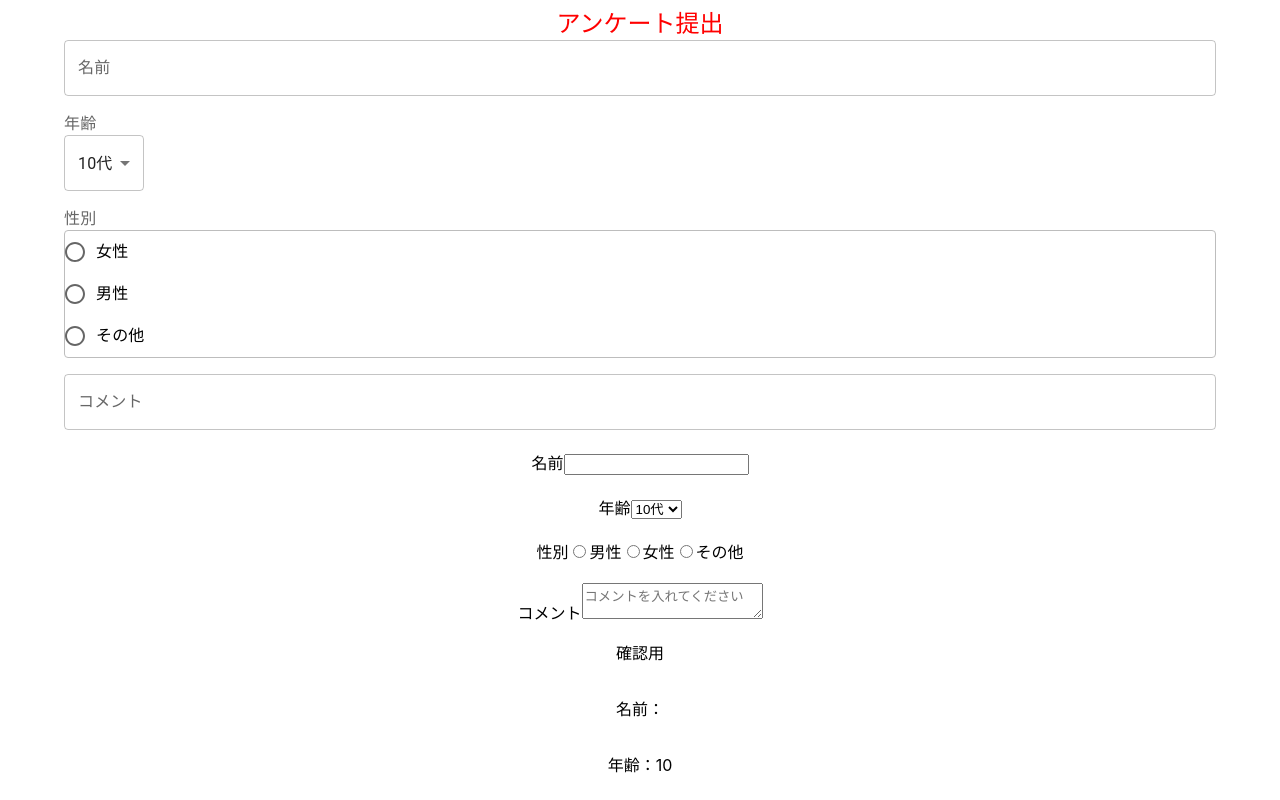
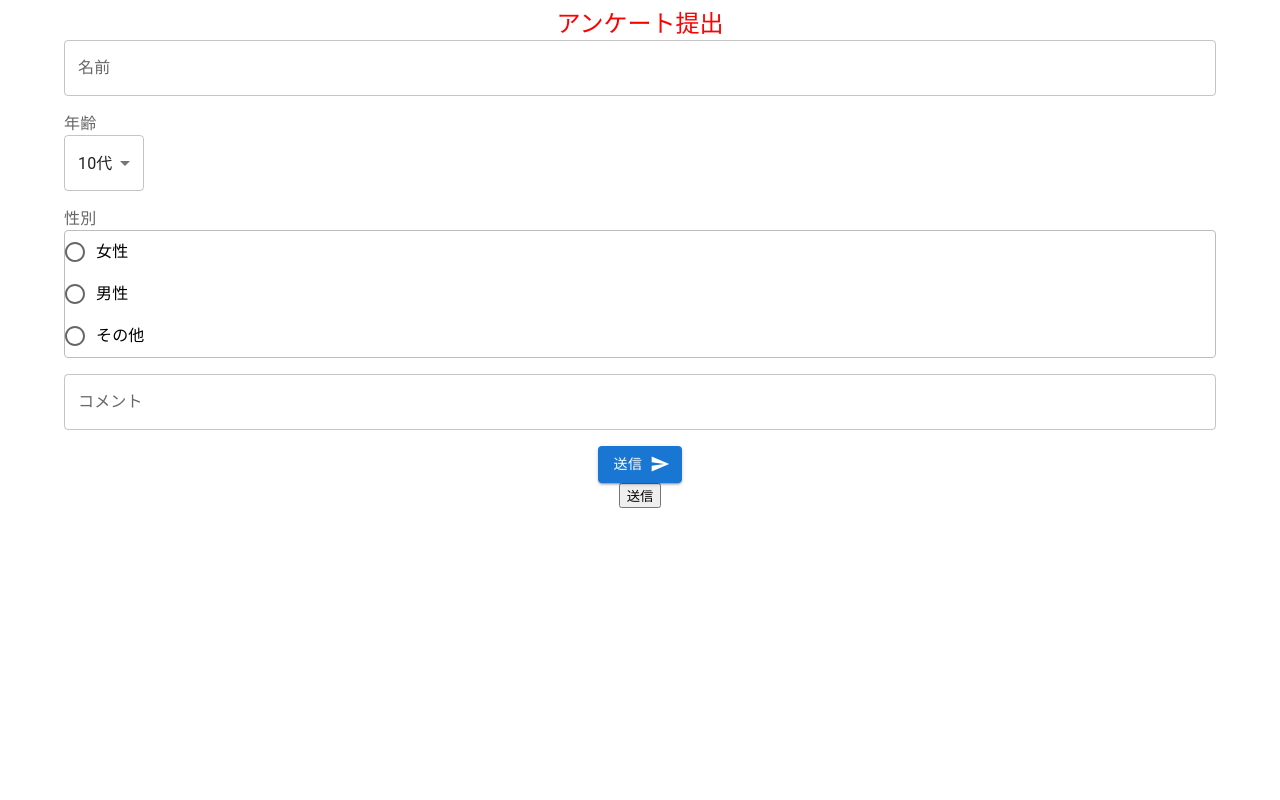
Before and after one commit to daichi0525/FastAPI_React, a React (Create React App) app in the folder section1-react/: page / in a window 1280 px wide. Shown: the top 800 px of the page. Built offline with nearby package versions, Linux system fonts and the light colour scheme.

Commit message:
MUI Buttonの実装とIconsの使用

```diff
--- a/section1-react/src/components/templates/Form.js
+++ b/section1-react/src/components/templates/Form.js
@@ -13,7 +13,9 @@
   RadioGroup,
   FormControlLabel,
   Radio,
+  Button,
 } from "@mui/material";
+import SendIcon from "@mui/icons-material/Send";
 
 const Form = () => {
   const [form, setForm] = useState({
@@ -107,81 +109,16 @@
           fullWidth
           sx={{ mt: 2 }}
         />
-        <br />
-        <label htmlFor="name">
-          名前
-          <input
-            id="name"
-            type="text"
-            name="name"
-            value={form.name}
-            onChange={handleInputChange}
-          />
-        </label>
-        <br />
-        <label htmlFor="age">
-          年齢
-          <select
-            name="age"
-            id="age"
-            value={form.age}
-            onChange={handleInputChange}
-            fullWidth
-          >
-            <option value={10}>10代</option>
-            <option value={20}>20代</option>
-            <option value={30}>30代</option>
-            <option value={40}>40代</option>
-            <option value={50}>50代</option>
-          </select>
-        </label>
-        <br />
-        <label htmlFor="gender">
-          性別
-          <input
-            id="male"
-            name="gender"
-            type="radio"
-            value="male"
-            onChange={handleInputChange}
-          />
-          男性
-          <input
-            id="female"
-            name="gender"
-            type="radio"
-            value="female"
-            onChange={handleInputChange}
-          />
-          女性
-          <input
-            id="other"
-            name="gender"
-            type="radio"
-            value="other"
-            onChange={handleInputChange}
-          />
-          その他
-        </label>
-        <br />
-        <label htmlFor="comment">
-          コメント
-          <textarea
-            name="comment"
-            placeholder="コメントを入れてください"
-            value={form.comment}
-            onChange={handleInputChange}
-          ></textarea>
-        </label>
-        <p>確認用</p>
-        <p>名前：{form.name}</p>
-        <p>年齢：{form.age}</p>
-        <p>性別：{form.gender}</p>
-        <p>備考：{form.comment}</p>
-        <br />
+        <Button
+          variant="contained"
+          endIcon={<SendIcon />}
+          onClick={handleSubmit}
+          sx={{ mt: 2 }}
+        >
+          {/* README参照：yarn add @mui/icons-material */}
+          送信
+        </Button>
         <button onClick={handleSubmit}>送信</button>
-        <br />
-        <Link to="/result">結果頁へ</Link>
       </Box>
     </Container>
   );
```
